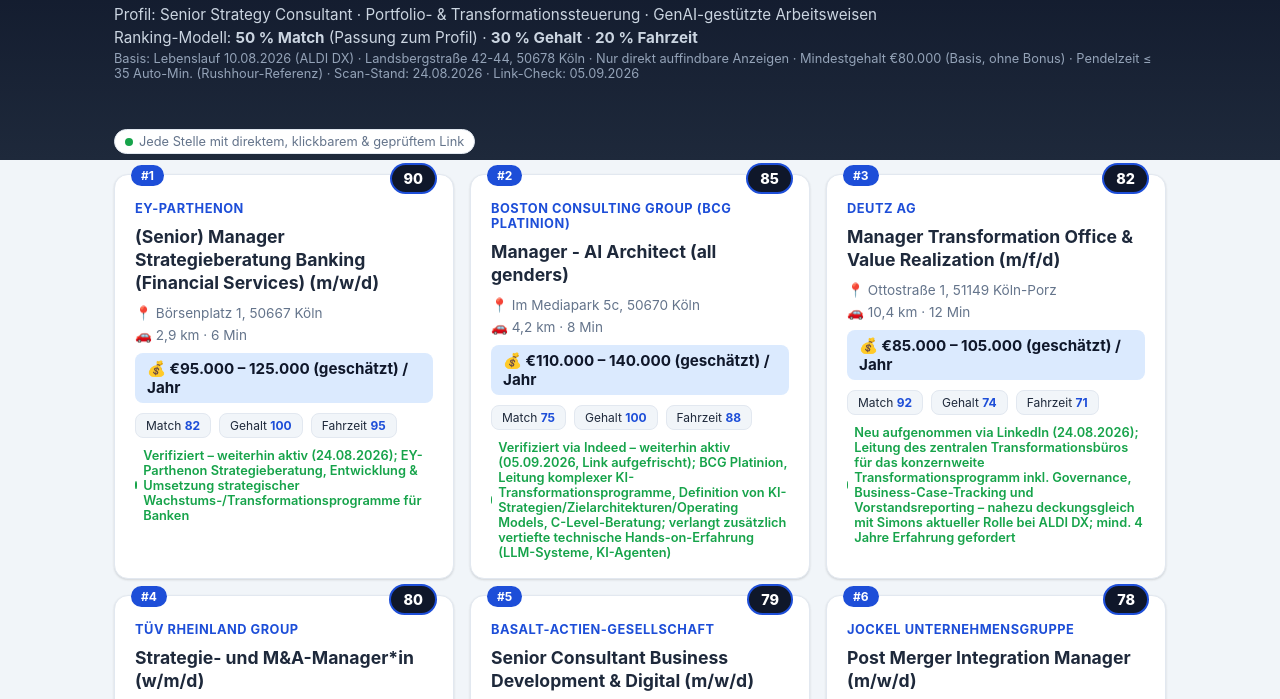
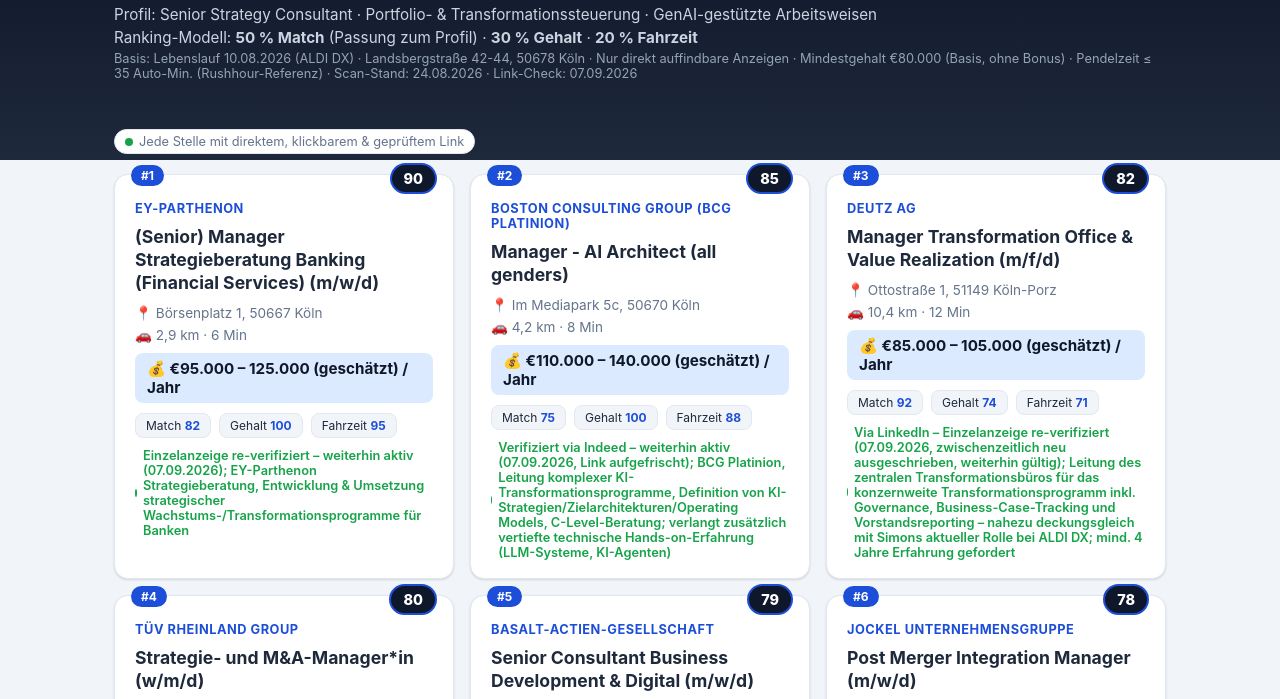
Before and after one commit to Mayestro/koeln-jobs, a plain HTML site: page index.html in a window 1280 px wide. Shown: the part 80-779 px from the top of the page. Drawn offline with Linux system fonts and the light colour scheme.

Commit message:
Wöchentliches Auto-Update 07.09.2026

```diff
--- a/index.html
+++ b/index.html
@@ -85,7 +85,7 @@
   <h1>🎯 Jobsuche Köln – Strategy, Transformation &amp; GenAI</h1>
   <p>Profil: Senior Strategy Consultant · Portfolio- &amp; Transformationssteuerung · GenAI-gestützte Arbeitsweisen</p>
   <p>Ranking-Modell: <b>50 % Match</b> (Passung zum Profil) · <b>30 % Gehalt</b> · <b>20 % Fahrzeit</b></p>
-  <p class="updated">Basis: Lebenslauf 10.08.2026 (ALDI DX) · Landsbergstraße 42-44, 50678 Köln · Nur direkt auffindbare Anzeigen · Mindestgehalt €80.000 (Basis, ohne Bonus) · Pendelzeit ≤ 35 Auto-Min. (Rushhour-Referenz) · Scan-Stand: 24.08.2026 · Link-Check: 05.09.2026</p>
+  <p class="updated">Basis: Lebenslauf 10.08.2026 (ALDI DX) · Landsbergstraße 42-44, 50678 Köln · Nur direkt auffindbare Anzeigen · Mindestgehalt €80.000 (Basis, ohne Bonus) · Pendelzeit ≤ 35 Auto-Min. (Rushhour-Referenz) · Scan-Stand: 24.08.2026 · Link-Check: 07.09.2026</p>
 </header>
 
 <div class="container">
@@ -94,7 +94,7 @@
   </div>
   <div class="cards" id="cards"></div>
   <p style="margin-top:24px; font-size:0.85rem; color:var(--muted); max-width:900px;">
-    <b>Wöchentlicher Link-Check vom 05.09.2026:</b> Alle 14 Bestandseinträge gegen die Kriterien (direkter Link, ≥80.000 € Jahresbrutto, ≤30–35 Auto-Min.) geprüft. 4 Einträge entfernt: <b>Zurich Gruppe Deutschland</b> und <b>BwConsulting</b> (Xing-Anzeigen inzwischen "410 Gone"/abgelaufen; BwConsulting zusätzlich mit ~29-33 Min. ohnehin Grenzfall zur 30-Minuten-Regel), <b>PENNY „Internationaler Projektmanager Corporate Strategy"</b> und <b>REWE Group „Manager Strategic Partnerships Commercial eFood"</b> (beide über Indeed-Konnektor nicht mehr auffindbar, vermutlich abgelaufen). Die verbleibenden 10 Einträge wurden re-verifiziert und die Apply-Links über den Indeed-Konnektor aufgefrischt (EY-Parthenon, BCG Platinion ×2, DEUTZ, TÜV Rheinland, Basalt-Actien, Jockel, DERTOUR/REWE Group, valantic, infodas weiterhin aktiv). Neue Suche über die Standardbegriffe (Indeed-Konnektor) ergab keine neuen qualifizierenden Treffer – LANXESS „AI Strategy Consultant" wurde geprüft, aber verworfen (verlangt Chemie-/Naturwissenschafts-Hintergrund, kein Strategieberatungs-Match). Bayer Business Consulting (Leverkusen): weiterhin keine passende offene Stelle gefunden, nur Bayer-04-Fußball- und fachfremde Pharma-Rollen.
+    <b>Wöchentlicher Link-Check vom 07.09.2026:</b> Alle 10 Bestandseinträge gegen die Kriterien (direkter Link, ≥80.000 € Jahresbrutto, ≤30–35 Auto-Min.) geprüft – <b>alle 10 weiterhin aktiv</b>, keine Entfernung. EY-Parthenon, DEUTZ, DERTOUR/REWE Group und valantic wurden per Einzelanzeigen-Abruf bestätigt (DEUTZ-Anzeige zwischenzeitlich neu ausgeschrieben, weiterhin gültig); BCG Platinion ×2, TÜV Rheinland, Basalt-Actien, Jockel und infodas über den Indeed-Konnektor als „aktuell live" verifiziert und die Apply-Links aufgefrischt. Neue Suche über die Standardbegriffe (Indeed-Konnektor: Strategy Consultant, Transformation, Inhouse Consulting, Corporate Development, Unternehmensentwicklung, Head of Strategy, M&A Manager, Portfoliomanagement, Senior Manager Transformation, AI Strategy, Strategieberater) ergab keine neuen qualifizierenden Treffer – LANXESS „AI Strategy Consultant" bleibt verworfen (Chemie-/Naturwissenschafts-Hintergrund gefordert); Rhenus „Strategy Manager" (Hilden) und DHL „Head of Transformational Change" (Bonn) außerhalb der 30-Minuten-Grenze. Bayer Business Consulting (Leverkusen): weiterhin keine passende offene Stelle, nur Bayer-04-Fußball- und fachfremde Pharma-/Produktionsrollen.
   </p>
 </div>
 
@@ -108,52 +108,52 @@
     link: "https://jobsgermany.ey.com/berufserfahrener/offer/ey-parthenon-senior-manager-strateg/33d5aed3-7771-4df7-ad01-0aba37047a77",
     address: "Börsenplatz 1, 50667 Köln", distance: "2,9 km · 6 Min", salary: "€95.000 – 125.000 (geschätzt)",
     match: 82, gehalt: 100, zeit: 95, total: 90,
-    status: "active", statusText: "Verifiziert – weiterhin aktiv (24.08.2026); EY-Parthenon Strategieberatung, Entwicklung & Umsetzung strategischer Wachstums-/Transformationsprogramme für Banken" },
+    status: "active", statusText: "Einzelanzeige re-verifiziert – weiterhin aktiv (07.09.2026); EY-Parthenon Strategieberatung, Entwicklung & Umsetzung strategischer Wachstums-/Transformationsprogramme für Banken" },
   { company: "Boston Consulting Group (BCG Platinion)", role: "Manager - AI Architect (all genders)",
-    link: "https://to.indeed.com/aaww8hlm8xpn",
+    link: "https://to.indeed.com/aash8w9vp6bd",
     address: "Im Mediapark 5c, 50670 Köln", distance: "4,2 km · 8 Min", salary: "€110.000 – 140.000 (geschätzt)",
     match: 75, gehalt: 100, zeit: 88, total: 85,
-    status: "active", statusText: "Verifiziert via Indeed – weiterhin aktiv (05.09.2026, Link aufgefrischt); BCG Platinion, Leitung komplexer KI-Transformationsprogramme, Definition von KI-Strategien/Zielarchitekturen/Operating Models, C-Level-Beratung; verlangt zusätzlich vertiefte technische Hands-on-Erfahrung (LLM-Systeme, KI-Agenten)" },
+    status: "active", statusText: "Verifiziert via Indeed – weiterhin aktiv (07.09.2026, Link aufgefrischt); BCG Platinion, Leitung komplexer KI-Transformationsprogramme, Definition von KI-Strategien/Zielarchitekturen/Operating Models, C-Level-Beratung; verlangt zusätzlich vertiefte technische Hands-on-Erfahrung (LLM-Systeme, KI-Agenten)" },
   { company: "DEUTZ AG", role: "Manager Transformation Office & Value Realization (m/f/d)",
     link: "https://de.linkedin.com/jobs/view/manager-transformation-office-value-realization-m-f-d-at-deutz-4448795509",
     address: "Ottostraße 1, 51149 Köln-Porz", distance: "10,4 km · 12 Min", salary: "€85.000 – 105.000 (geschätzt)",
     match: 92, gehalt: 74, zeit: 71, total: 82,
-    status: "active", statusText: "Neu aufgenommen via LinkedIn (24.08.2026); Leitung des zentralen Transformationsbüros für das konzernweite Transformationsprogramm inkl. Governance, Business-Case-Tracking und Vorstandsreporting – nahezu deckungsgleich mit Simons aktueller Rolle bei ALDI DX; mind. 4 Jahre Erfahrung gefordert" },
+    status: "active", statusText: "Via LinkedIn – Einzelanzeige re-verifiziert (07.09.2026, zwischenzeitlich neu ausgeschrieben, weiterhin gültig); Leitung des zentralen Transformationsbüros für das konzernweite Transformationsprogramm inkl. Governance, Business-Case-Tracking und Vorstandsreporting – nahezu deckungsgleich mit Simons aktueller Rolle bei ALDI DX; mind. 4 Jahre Erfahrung gefordert" },
   { company: "TÜV Rheinland Group", role: "Strategie- und M&A-Manager*in (w/m/d)",
-    link: "https://to.indeed.com/aasqpkv2fzk6",
+    link: "https://to.indeed.com/aaqpk9bq9gtk",
     address: "Am Grauen Stein 1, 51105 Köln", distance: "4,0 km · 7 Min", salary: "€85.000 – 105.000 (geschätzt)",
     match: 80, gehalt: 73, zeit: 91, total: 80,
-    status: "active", statusText: "Verifiziert via Indeed – weiterhin aktiv (05.09.2026, Link aufgefrischt); Geschäftsbereich Produkte, End-to-End-Steuerung von M&A-Prozessen (Identifikation, Due Diligence, Integration) sowie nationale/internationale Strategieentwicklung; 4-7 Jahre Erfahrung gefordert, passt gut zum Investment-Portfoliomanagement-Schwerpunkt" },
+    status: "active", statusText: "Verifiziert via Indeed – weiterhin aktiv (07.09.2026, Link aufgefrischt); Geschäftsbereich Produkte, End-to-End-Steuerung von M&A-Prozessen (Identifikation, Due Diligence, Integration) sowie nationale/internationale Strategieentwicklung; 4-7 Jahre Erfahrung gefordert, passt gut zum Investment-Portfoliomanagement-Schwerpunkt" },
   { company: "Basalt-Actien-Gesellschaft", role: "Senior Consultant Business Development & Digital (m/w/d)",
-    link: "https://to.indeed.com/aajrvdrnqqbs",
+    link: "https://to.indeed.com/aa6yhdh4xz6s",
     address: "Corporate Development & Digital, Köln (Adresse im Prozess)", distance: "~Köln · ~8 Min", salary: "€80.000 – 100.000",
     match: 85, gehalt: 64, zeit: 88, total: 79,
-    status: "active", statusText: "Verifiziert via Indeed – weiterhin aktiv (05.09.2026, Link aufgefrischt); Strategie 2030, KI-/Transformationsprojekte, C-Level-Sparring" },
+    status: "active", statusText: "Verifiziert via Indeed – weiterhin aktiv (07.09.2026, Link aufgefrischt); Strategie 2030, KI-/Transformationsprojekte, C-Level-Sparring" },
   { company: "Jockel Unternehmensgruppe", role: "Post Merger Integration Manager (m/w/d)",
-    link: "https://to.indeed.com/aazb2k27yz9x",
+    link: "https://to.indeed.com/aagbckglxhyz",
     address: "Maarweg 165, 50825 Köln", distance: "5,2 km · 11 Min", salary: "€85.000 – 105.000",
     match: 78, gehalt: 73, zeit: 76, total: 78,
-    status: "active", statusText: "Verifiziert via Indeed – weiterhin aktiv (05.09.2026, Link aufgefrischt); PMI-Funktion aufbauen, Workstream-Steuerung, KPI-Reporting an Geschäftsleitung; Einstieg über Transformation/Beratung möglich, aber 30-50 % Reise" },
+    status: "active", statusText: "Verifiziert via Indeed – weiterhin aktiv (07.09.2026, Link aufgefrischt); PMI-Funktion aufbauen, Workstream-Steuerung, KPI-Reporting an Geschäftsleitung; Einstieg über Transformation/Beratung möglich, aber 30-50 % Reise" },
   { company: "DERTOUR Hotels & Resorts (REWE Group)", role: "Manager Business Development (m/w/d)",
     link: "https://jobs.rewe-group.com/jobs/dertour_group/dertour-27142/Manager-Business-Development-m-w-d-Koeln-PLZ-51149.html",
     address: "51149 Köln (Gremberghoven)", distance: "10,9 km · 15 Min", salary: "€80.000 – 100.000 (geschätzt)",
     match: 90, gehalt: 64, zeit: 60, total: 76,
-    status: "active", statusText: "Verifiziert via REWE-Group-Jobbörse – weiterhin aktiv (24.08.2026); Steuerung und Weiterentwicklung des Strategie- und Transformationsportfolios inkl. Governance, Reporting und Priorisierung, Leitung strategischer Projekte – nahezu deckungsgleich mit Simons aktueller Rolle bei ALDI DX" },
+    status: "active", statusText: "Verifiziert via REWE-Group-Jobbörse – Einzelanzeige weiterhin aktiv (07.09.2026); Steuerung und Weiterentwicklung des Strategie- und Transformationsportfolios inkl. Governance, Reporting und Priorisierung, Leitung strategischer Projekte – nahezu deckungsgleich mit Simons aktueller Rolle bei ALDI DX" },
   { company: "valantic", role: "Senior Consultant / Manager Strategy & Transformation (all genders)",
     link: "https://de.linkedin.com/jobs/view/senior-consultant-manager-strategy-transformation-all-genders-at-valantic-4375534703",
     address: "Habsburgerring 2, 50674 Köln", distance: "3,3 km · 12 Min", salary: "€80.000 – 105.000 (geschätzt)",
     match: 70, gehalt: 69, zeit: 71, total: 70,
-    status: "active", statusText: "Neu aufgenommen via LinkedIn (24.08.2026); Value-Creation-/Wachstumsstrategieprojekte mit C-Level- und Private-Equity-Exposure, Steuerung komplexer Transformationsprogramme; PE-lastiger als Simons Kernprofil, daher moderater Match" },
+    status: "active", statusText: "Via LinkedIn – Einzelanzeige re-verifiziert, weiterhin aktiv (07.09.2026); Value-Creation-/Wachstumsstrategieprojekte mit C-Level- und Private-Equity-Exposure, Steuerung komplexer Transformationsprogramme; PE-lastiger als Simons Kernprofil, daher moderater Match" },
   { company: "Boston Consulting Group (BCG Platinion)", role: "Senior AI Tech Architect (all genders)",
-    link: "https://to.indeed.com/aa4vfmkgjmsy",
+    link: "https://to.indeed.com/aabyyjwss8kn",
     address: "Im Mediapark 5c, 50670 Köln", distance: "4,2 km · 8 Min", salary: "€85.000 – 105.000 (geschätzt)",
     match: 45, gehalt: 73, zeit: 88, total: 62,
-    status: "active", statusText: "Verifiziert via Indeed – weiterhin aktiv (05.09.2026, Link aufgefrischt); BCG Platinion, KI-fähige IT-Architekturen, Leitung kleiner Entwicklungsteams; Schwerpunkt technische IT-/Software-Architektur statt Business-Strategie, geringere Führungsspanne" },
+    status: "active", statusText: "Verifiziert via Indeed – weiterhin aktiv (07.09.2026, Link aufgefrischt); BCG Platinion, KI-fähige IT-Architekturen, Leitung kleiner Entwicklungsteams; Schwerpunkt technische IT-/Software-Architektur statt Business-Strategie, geringere Führungsspanne" },
   { company: "infodas (Airbus)", role: "Principal Consultant – Enterprise Architecture Strategy Lead (m/w/d)",
-    link: "https://to.indeed.com/aak9g4mhk4hh",
+    link: "https://to.indeed.com/aalkf6yrg6jq",
     address: "Rhonestraße 2, 50765 Köln", distance: "16,1 km · 21 Min", salary: "€90.000 – 115.000 (geschätzt)",
     match: 45, gehalt: 86, zeit: 38, total: 56,
-    status: "active", statusText: "Verifiziert via Indeed – weiterhin aktiv (05.09.2026, Link aufgefrischt) – Principal-Level Strategieverantwortung fürs Enterprise-Architecture-Portfolio, aber Schwerpunkt Verteidigungs-/Public-Sector-IT-Architektur (NAF/ADMBw), wenig Überschneidung mit GenAI-/Business-Strategie-Profil" }
+    status: "active", statusText: "Verifiziert via Indeed – weiterhin aktiv (07.09.2026, Link aufgefrischt) – Principal-Level Strategieverantwortung fürs Enterprise-Architecture-Portfolio, aber Schwerpunkt Verteidigungs-/Public-Sector-IT-Architektur (NAF/ADMBw), wenig Überschneidung mit GenAI-/Business-Strategie-Profil" }
 ];
 
 const container = document.getElementById("cards");
```
